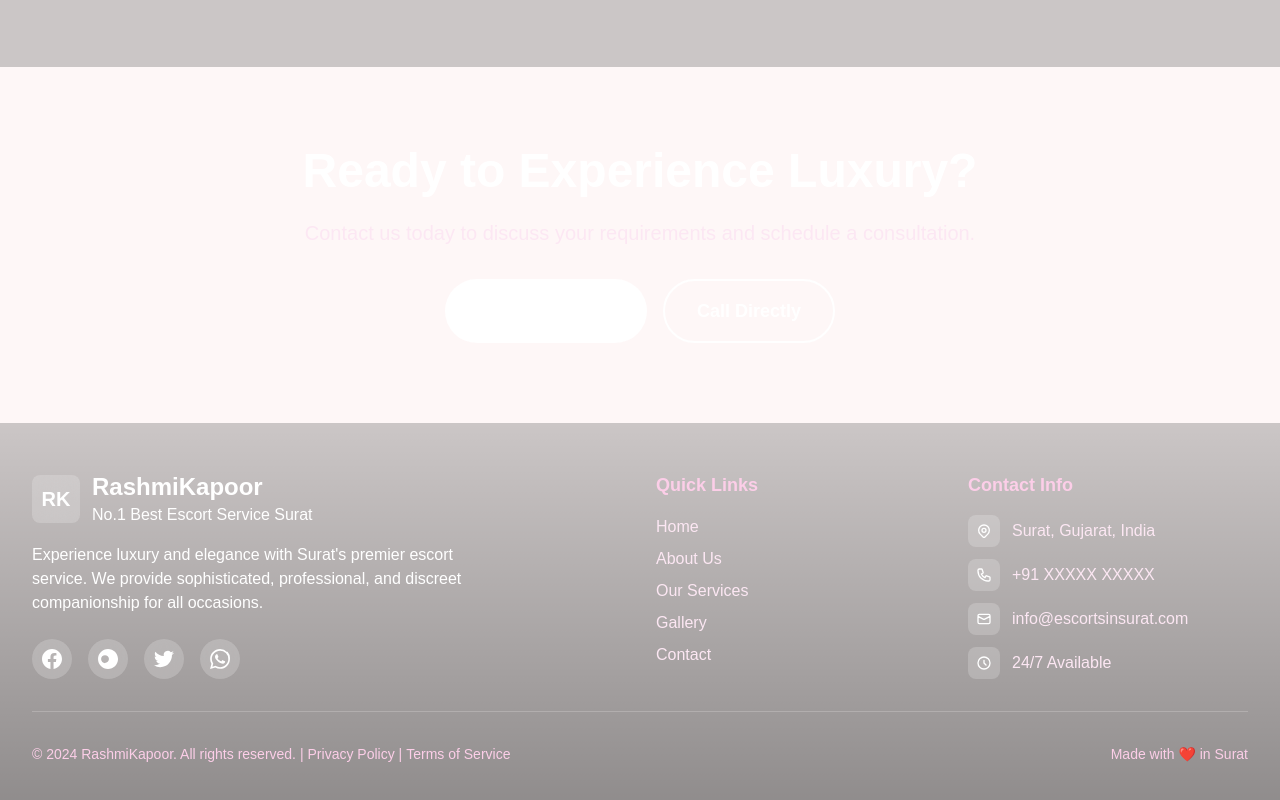
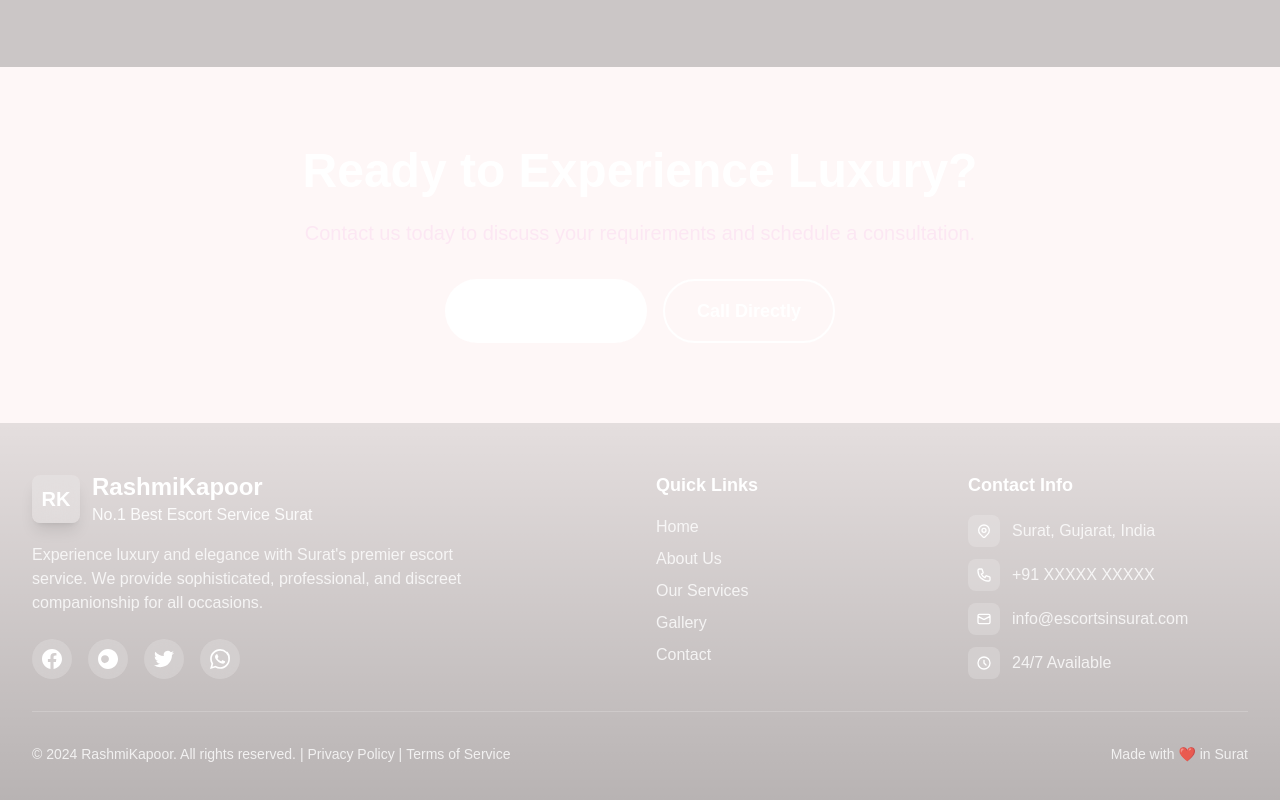
Before and after one commit to anshmydigitalcrown-ui/surat, a Next.js app: page / in a window 1280 px wide. Shown: the part 2825-3625 px from the top of the page. Built offline with nearby package versions, Linux system fonts and the light colour scheme.

Commit message:
Update footer colors to sweet pink and light red theme

```diff
--- a/src/components/Footer.tsx
+++ b/src/components/Footer.tsx
@@ -2,25 +2,25 @@ import Link from 'next/link';
 
 export default function Footer() {
   return (
-    <footer className="bg-gradient-to-br from-sweet-pink-600 via-light-red-700 to-sweet-pink-700 text-white relative overflow-hidden">
+    <footer className="bg-gradient-to-br from-sweet-pink-500 via-light-red-500 to-sweet-pink-600 text-white relative overflow-hidden">
       {/* Background Pattern */}
-      <div className="absolute inset-0 bg-black/20"></div>
-      <div className="absolute inset-0 bg-gradient-to-t from-black/30 to-transparent"></div>
+      <div className="absolute inset-0 bg-black/10"></div>
+      <div className="absolute inset-0 bg-gradient-to-t from-black/20 to-transparent"></div>
 
       <div className="relative max-w-7xl mx-auto px-4 sm:px-6 lg:px-8 py-12">
         <div className="grid grid-cols-1 md:grid-cols-2 lg:grid-cols-4 gap-8">
           {/* Company Info */}
           <div className="lg:col-span-2">
             <div className="flex items-center space-x-3 mb-4">
-              <div className="w-12 h-12 bg-white/20 backdrop-blur-md rounded-lg flex items-center justify-center">
+              <div className="w-12 h-12 bg-white/20 backdrop-blur-md rounded-lg flex items-center justify-center shadow-lg">
                 <span className="text-white font-bold text-xl">RK</span>
               </div>
               <div>
                 <h3 className="text-2xl font-bold">RashmiKapoor</h3>
-                <p className="text-sweet-pink-100">No.1 Best Escort Service Surat</p>
+                <p className="text-white/90">No.1 Best Escort Service Surat</p>
               </div>
             </div>
-            <p className="text-sweet-pink-100 mb-6 max-w-md">
+            <p className="text-white/80 mb-6 max-w-md">
               Experience luxury and elegance with Surat&apos;s premier escort service.
               We provide sophisticated, professional, and discreet companionship for all occasions.
             </p>
@@ -66,30 +66,30 @@ export default function Footer() {
 
           {/* Quick Links */}
           <div>
-            <h4 className="text-lg font-semibold mb-4 text-pink-200">Quick Links</h4>
+            <h4 className="text-lg font-semibold mb-4 text-sweet-pink-200">Quick Links</h4>
             <ul className="space-y-2">
               <li>
-                <Link href="/" className="text-pink-100 hover:text-white transition-colors duration-200 hover:translate-x-1 transform block">
+                <Link href="/" className="text-white/80 hover:text-sweet-pink-200 transition-colors duration-200 hover:translate-x-1 transform block">
                   Home
                 </Link>
               </li>
               <li>
-                <Link href="/about" className="text-pink-100 hover:text-white transition-colors duration-200 hover:translate-x-1 transform block">
+                <Link href="/about" className="text-white/80 hover:text-sweet-pink-200 transition-colors duration-200 hover:translate-x-1 transform block">
                   About Us
                 </Link>
               </li>
               <li>
-                <Link href="/services" className="text-pink-100 hover:text-white transition-colors duration-200 hover:translate-x-1 transform block">
+                <Link href="/services" className="text-white/80 hover:text-sweet-pink-200 transition-colors duration-200 hover:translate-x-1 transform block">
                   Our Services
                 </Link>
               </li>
               <li>
-                <Link href="/gallery" className="text-pink-100 hover:text-white transition-colors duration-200 hover:translate-x-1 transform block">
+                <Link href="/gallery" className="text-white/80 hover:text-sweet-pink-200 transition-colors duration-200 hover:translate-x-1 transform block">
                   Gallery
                 </Link>
               </li>
               <li>
-                <Link href="/contact" className="text-pink-100 hover:text-white transition-colors duration-200 hover:translate-x-1 transform block">
+                <Link href="/contact" className="text-white/80 hover:text-sweet-pink-200 transition-colors duration-200 hover:translate-x-1 transform block">
                   Contact
                 </Link>
               </li>
@@ -98,7 +98,7 @@ export default function Footer() {
 
           {/* Contact Info */}
           <div>
-            <h4 className="text-lg font-semibold mb-4 text-pink-200">Contact Info</h4>
+            <h4 className="text-lg font-semibold mb-4 text-sweet-pink-200">Contact Info</h4>
             <div className="space-y-3">
               <div className="flex items-center space-x-3">
                 <div className="w-8 h-8 bg-white/20 rounded-lg flex items-center justify-center">
@@ -107,7 +107,7 @@ export default function Footer() {
                     <path strokeLinecap="round" strokeLinejoin="round" strokeWidth={2} d="M15 11a3 3 0 11-6 0 3 3 0 016 0z"/>
                   </svg>
                 </div>
-                <span className="text-pink-100">Surat, Gujarat, India</span>
+                <span className="text-white/80">Surat, Gujarat, India</span>
               </div>
               <div className="flex items-center space-x-3">
                 <div className="w-8 h-8 bg-white/20 rounded-lg flex items-center justify-center">
@@ -115,7 +115,7 @@ export default function Footer() {
                     <path strokeLinecap="round" strokeLinejoin="round" strokeWidth={2} d="M3 5a2 2 0 012-2h3.28a1 1 0 01.948.684l1.498 4.493a1 1 0 01-.502 1.21l-2.257 1.13a11.042 11.042 0 005.516 5.516l1.13-2.257a1 1 0 011.21-.502l4.493 1.498a1 1 0 01.684.949V19a2 2 0 01-2 2h-1C9.716 21 3 14.284 3 6V5z"/>
                   </svg>
                 </div>
-                <span className="text-pink-100">+91 XXXXX XXXXX</span>
+                <span className="text-white/80">+91 XXXXX XXXXX</span>
               </div>
               <div className="flex items-center space-x-3">
                 <div className="w-8 h-8 bg-white/20 rounded-lg flex items-center justify-center">
@@ -123,7 +123,7 @@ export default function Footer() {
                     <path strokeLinecap="round" strokeLinejoin="round" strokeWidth={2} d="M3 8l7.89 4.26a2 2 0 002.22 0L21 8M5 19h14a2 2 0 002-2V7a2 2 0 00-2-2H5a2 2 0 00-2 2v10a2 2 0 002 2z"/>
                   </svg>
                 </div>
-                <span className="text-pink-100">info@escortsinsurat.com</span>
+                <span className="text-white/80">info@escortsinsurat.com</span>
               </div>
               <div className="flex items-center space-x-3">
                 <div className="w-8 h-8 bg-white/20 rounded-lg flex items-center justify-center">
@@ -131,7 +131,7 @@ export default function Footer() {
                     <path strokeLinecap="round" strokeLinejoin="round" strokeWidth={2} d="M12 8v4l3 3m6-3a9 9 0 11-18 0 9 9 0 0118 0z"/>
                   </svg>
                 </div>
-                <span className="text-pink-100">24/7 Available</span>
+                <span className="text-white/80">24/7 Available</span>
               </div>
             </div>
           </div>
@@ -139,12 +139,12 @@ export default function Footer() {
 
         {/* Bottom Bar */}
         <div className="border-t border-white/20 mt-8 pt-8 flex flex-col md:flex-row justify-between items-center">
-          <p className="text-pink-200 text-sm">
+          <p className="text-white/80 text-sm">
             © 2024 RashmiKapoor. All rights reserved. |
-            <Link href="/privacy" className="hover:text-white ml-1">Privacy Policy</Link> |
-            <Link href="/terms" className="hover:text-white ml-1">Terms of Service</Link>
+            <Link href="/privacy" className="hover:text-sweet-pink-200 ml-1 transition-colors duration-200">Privacy Policy</Link> |
+            <Link href="/terms" className="hover:text-sweet-pink-200 ml-1 transition-colors duration-200">Terms of Service</Link>
           </p>
-          <p className="text-pink-200 text-sm mt-2 md:mt-0">
+          <p className="text-white/80 text-sm mt-2 md:mt-0">
             Made with ❤️ in Surat
           </p>
         </div>
```
